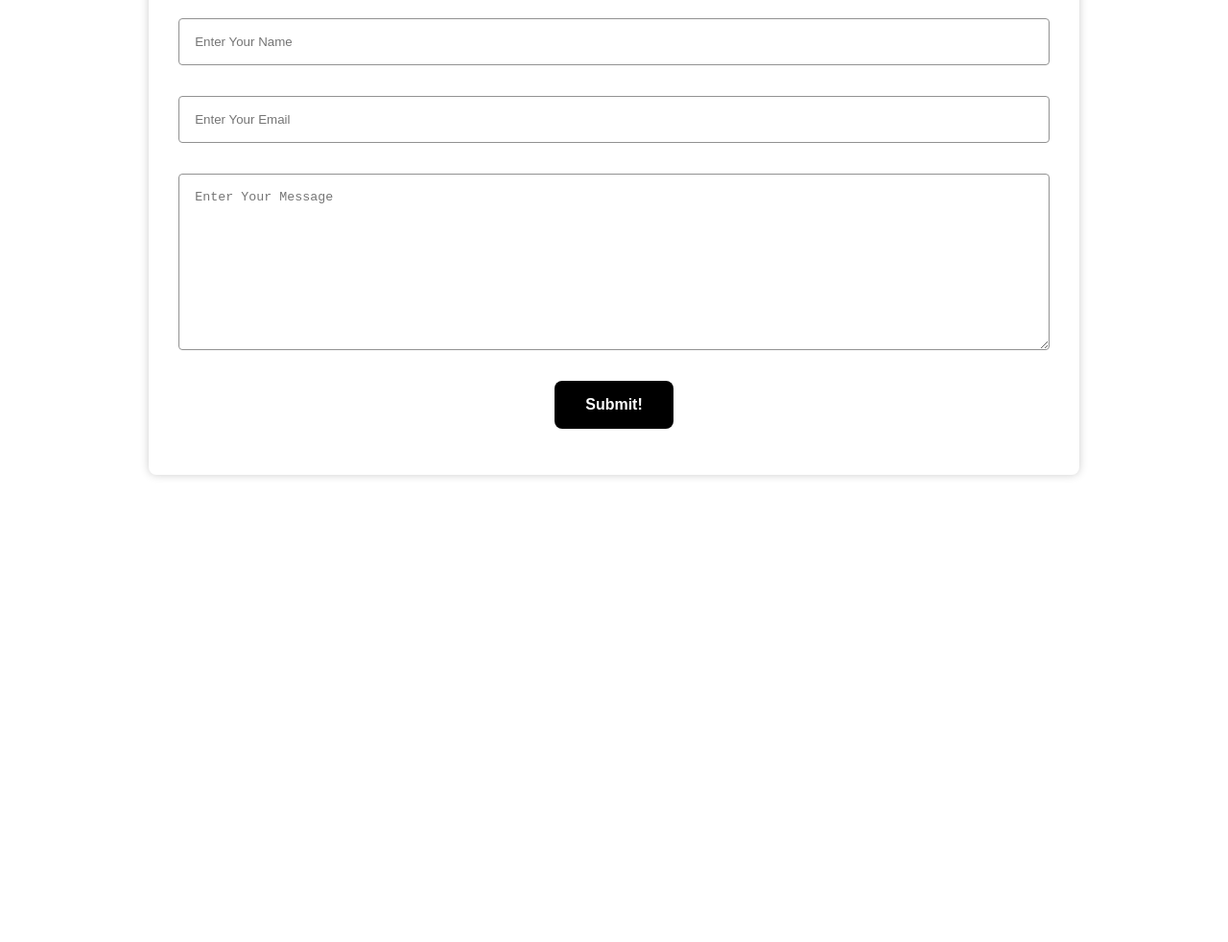
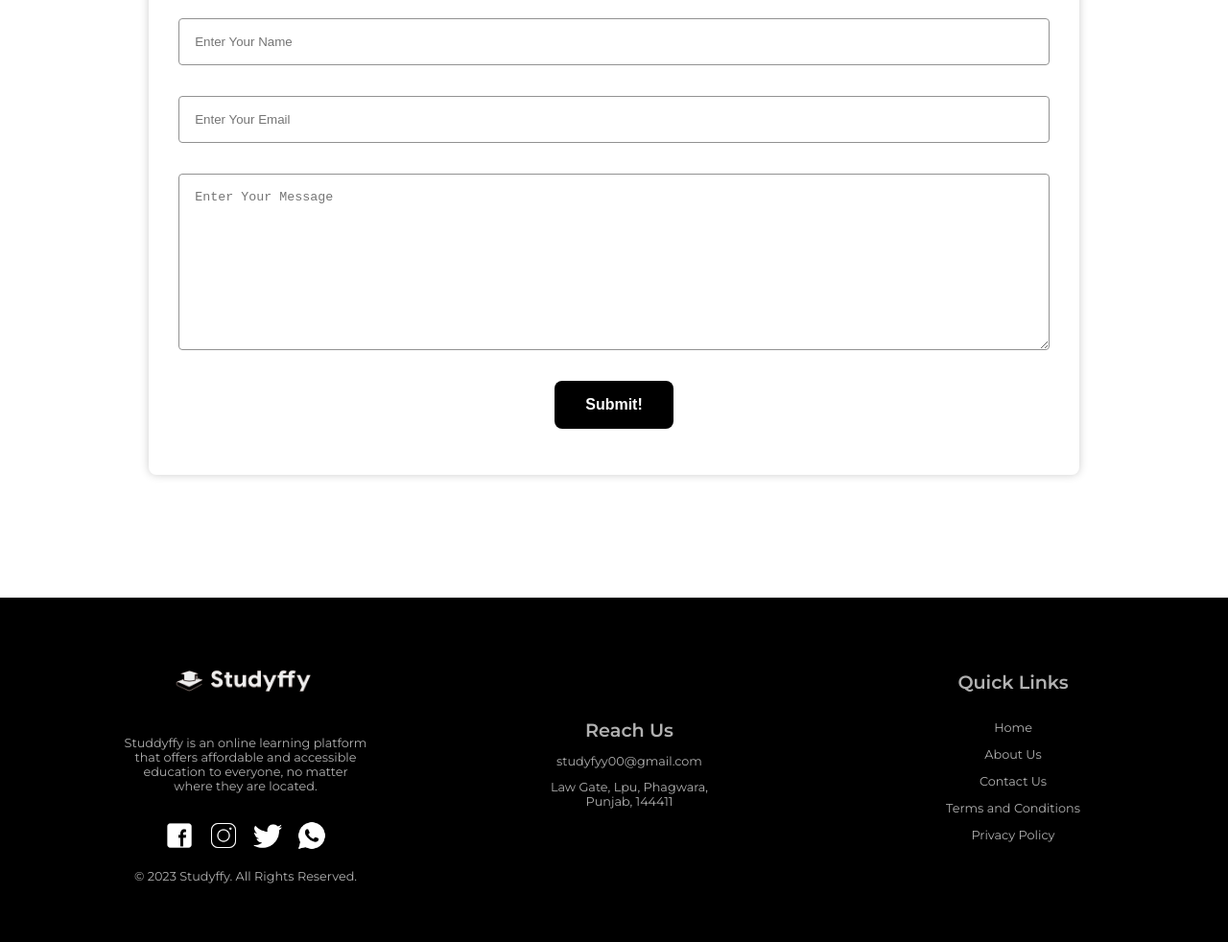
Before and after one commit to harshbanjare/studyffy, a plain HTML site: page index.html in a window 1280 px wide. Shown: the part 5841-6823 px from the top of the page at 96% size. Before the commit the page ends 6384 px from the top, so only its background shows below. Drawn offline with nearby package versions, Linux system fonts and the light colour scheme.

Commit message:
added footer

```diff
--- a/index.html
+++ b/index.html
@@ -1332,6 +1332,53 @@
         </div>
       </div>
     </div>
+    <div class="footer">
+      <div class="about">
+        <div class="logo">
+          <img src="assets/images/logo-white.png" alt="" srcset="" />
+        </div>
+        <div class="description">
+          Studdyffy is an online learning platform that offers affordable and
+          accessible education to everyone, no matter where they are located.
+        </div>
+        <div class="socials">
+          <a href="https://www.facebook.com/studyffy" target="_blank"
+            ><img src="assets/icons/icons8-facebook-100.png" alt=""
+          /></a>
+          <a href="https://www.instagram.com/studyffy/" target="_blank"
+            ><img src="assets/icons/icons8-instagram-100.png" alt=""
+          /></a>
+          <a href="https://twitter.com/studyffy" target="_blank"
+            ><img src="assets/icons/icons8-twitter-100.png" alt=""
+          /></a>
+          <a href="https://www.linkedin.com/company/studyffy/" target="_blank"
+            ><img src="assets/icons/icons8-whatsapp-white-100.png" alt=""
+          /></a>
+        </div>
+
+        <div class="copyright">© 2023 Studyffy. All Rights Reserved.</div>
+      </div>
+
+      <div class="contact">
+        <div class="heading">Reach Us</div>
+        <div class="email">studyfyy00@gmail.com</div>
+        <div class="address">
+          Law Gate, Lpu, Phagwara,<br />
+          Punjab, 144411
+        </div>
+      </div>
+
+      <div class="quick-links">
+        <div class="heading">Quick Links</div>
+        <div class="links">
+          <a href="#home">Home</a>
+          <a href="#about">About Us</a>
+          <a href="#contact">Contact Us</a>
+          <a href="t&c.html">Terms and Conditions</a>
+          <a href="privacy.html">Privacy Policy</a>
+        </div>
+      </div>
+    </div>
 
     <script src="https://ajax.googleapis.com/ajax/libs/jquery/3.5.1/jquery.min.js"></script>
     <script src="scripts/nav.js"></script>
--- a/styles/main.css
+++ b/styles/main.css
@@ -1006,3 +1006,149 @@ body {
   cursor: pointer;
   margin-top: 1rem;
 }
+
+.footer {
+  padding: 1rem;
+  display: flex;
+  margin: 5rem 0 0 0;
+  flex-direction: row;
+  position: relative;
+  justify-content: space-evenly;
+  align-items: center;
+  width: 100%;
+  background: #000000;
+  color: #ffffff;
+  max-height: 40%;
+}
+
+.footer .about {
+  display: flex;
+  justify-content: center;
+  align-items: center;
+  flex-direction: column;
+  padding: 1rem;
+  border-radius: 8px;
+  margin: 1rem;
+  width: 20%;
+}
+
+.footer .about .logo {
+  height: 80px;
+  /* width: 80px; */
+  /* border-radius: 50%; */
+  overflow: hidden;
+  margin-bottom: 1rem;
+}
+
+.footer .about .logo img {
+  height: 100%;
+  width: 100%;
+  object-fit: cover;
+}
+
+.footer .about .description {
+  font-size: 0.8rem;
+  font-weight: 400;
+  color: rgb(177, 177, 177);
+  margin-bottom: 0.8rem;
+  text-align: center;
+}
+
+.footer .about .socials {
+  display: flex;
+  justify-content: center;
+  align-items: center;
+  flex-direction: row;
+  padding: 1rem;
+  width: 100%;
+}
+
+.footer .about .socials a {
+  margin: 0 0.5rem;
+}
+
+.footer .about .socials a img {
+  height: 30px;
+  width: 30px;
+  object-fit: cover;
+}
+
+.footer .about .copyright {
+  font-size: 0.8rem;
+  font-weight: 400;
+  color: rgb(177, 177, 177);
+  margin-bottom: 0.8rem;
+  text-align: center;
+}
+
+.footer .contact {
+  display: flex;
+  justify-content: center;
+  align-items: center;
+  flex-direction: column;
+  padding: 1rem;
+  border-radius: 8px;
+  margin: 1rem;
+  width: 20%;
+}
+
+.footer .contact .heading {
+  font-size: 1.2rem;
+  font-weight: 600;
+  color: rgb(177, 177, 177);
+  margin-bottom: 0.8rem;
+  text-align: center;
+}
+
+.footer .contact .email {
+  font-size: 0.8rem;
+  font-weight: 400;
+  color: rgb(177, 177, 177);
+  margin-bottom: 0.8rem;
+  text-align: center;
+}
+
+.footer .contact .address {
+  font-size: 0.8rem;
+  font-weight: 400;
+  color: rgb(177, 177, 177);
+  margin-bottom: 0.8rem;
+  text-align: center;
+}
+
+.footer .quick-links {
+  display: flex;
+  justify-content: center;
+  align-items: center;
+  flex-direction: column;
+  padding: 1rem;
+  border-radius: 8px;
+  margin: 1rem;
+  width: 20%;
+}
+
+.footer .quick-links .heading {
+  font-size: 1.2rem;
+  font-weight: 600;
+  color: rgb(177, 177, 177);
+  margin-bottom: 0.8rem;
+  text-align: center;
+}
+
+.footer .quick-links .links {
+  display: flex;
+  justify-content: center;
+  align-items: center;
+  flex-direction: column;
+  padding: 1rem;
+  width: 100%;
+}
+
+.footer .quick-links .links a {
+  font-size: 0.8rem;
+  font-weight: 400;
+  color: rgb(177, 177, 177);
+  margin-bottom: 0.8rem;
+  text-align: center;
+  text-decoration: none;
+}
```
Also changed, not shown: assets/icons/icons8-facebook-100.png (added), assets/icons/icons8-instagram-100.png (added), assets/icons/icons8-twitter-100.png (added), assets/icons/icons8-whatsapp-white-100.png (added), assets/images/logo-white.png (added).
